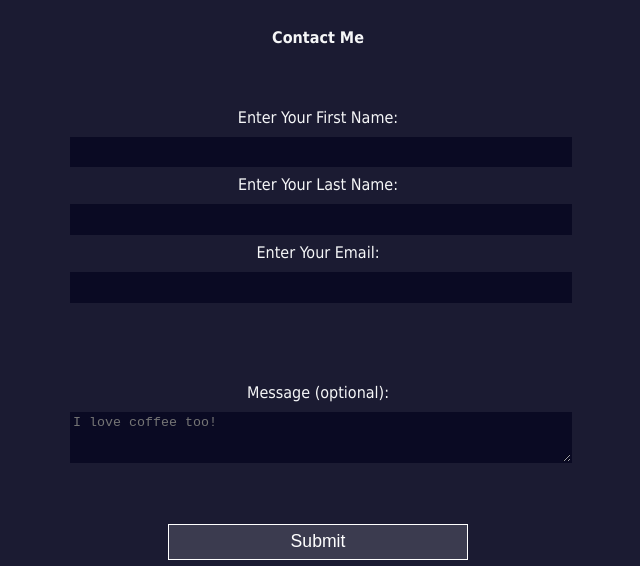
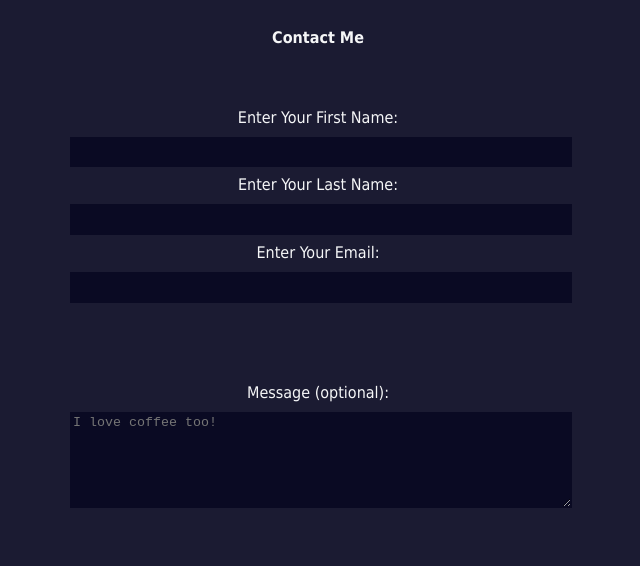
Before and after one commit to b-jacobe/TOP, a plain HTML site: page practice/index.html in a window 1280 px wide. Shown: the part 512-1078 px from the top of the page, without its empty margins (322-962 px from the left). Drawn offline with Linux system fonts and the light colour scheme.

Commit message:
Added more rows to textarea

```diff
--- a/practice/index.html
+++ b/practice/index.html
@@ -67,7 +67,7 @@
                     </fieldset>
                     <fieldset>
                         <label for="message">Message (optional):
-                            <textarea id="message" name="message" rows="3" cols="30" placeholder="I love coffee too!"></textarea>
+                            <textarea id="message" name="message" rows="6" cols="30" placeholder="I love coffee too!"></textarea>
                         </label>
                     </fieldset>
                     <input type="submit" value="Submit" />
```
